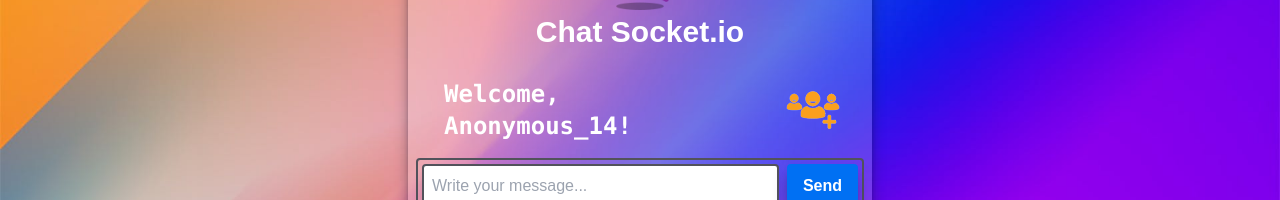
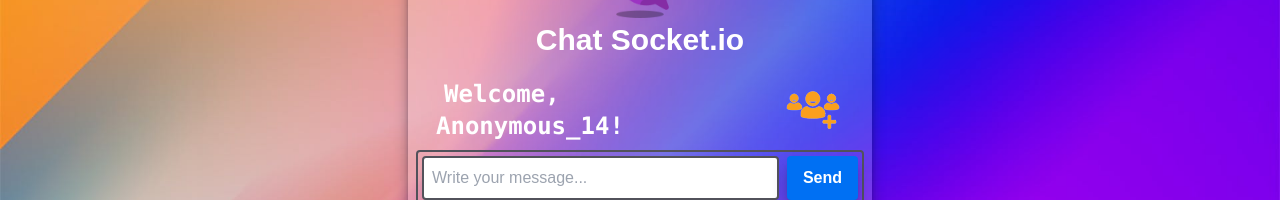
Before and after one commit to Alemar16/Chat-socketIO, a React (Vite) app in the folder frontend/: page / in a window 1280 px wide. Both pictures are taken after a click on the button "Ingresar como Anónimo". Shown: the part 288-488 px from the top of the page. Built offline with nearby package versions, Linux system fonts and the light colour scheme; no server answers.

Commit message:
GreetingComponent.jsx  is created

```diff
--- a/frontend/src/components/FormComponent/FormComponent.jsx
+++ b/frontend/src/components/FormComponent/FormComponent.jsx
@@ -5,6 +5,7 @@ import { ButtonLogout } from "../Buttons/ButtonLogout";
 import ConnectedUsersList from "../ConnectedUsersList/ConnectedUsersList";
 import { ButtonShowUsers } from "../Buttons/ButtonShowUsers";
 import Header from "../Header/Header";
+import GreetingComponent from "../GreetingComponent/GreetingComponent";
 
 const socket = io("/");
 
@@ -44,9 +45,7 @@ const FormComponent = ({ onSubmit, username, onLogout }) => {
 
       {username && (
         <div className="flex justify-between items-center mb-2 mt-2 px-5 gap-5">
-          <span className="text-2xl font-bold text-white rounded-md font-mono p-2">
-            Welcome, {username}!
-          </span>
+         <GreetingComponent username={username}/>
 
           <div>
             <ButtonShowUsers onShowUsers={setShowConnectedUsersModal} />
--- /dev/null
+++ b/frontend/src/components/GreetingComponent/GreetingComponent.jsx
@@ -0,0 +1,14 @@
+import React from 'react'
+
+function GreetingComponent({username}) {
+
+  return (
+    <div>
+        <span className="text-2xl font-bold text-white rounded-md font-mono p-2">
+            Welcome, {username}!
+          </span>
+    </div>
+  )
+}
+
+export default GreetingComponent
```
